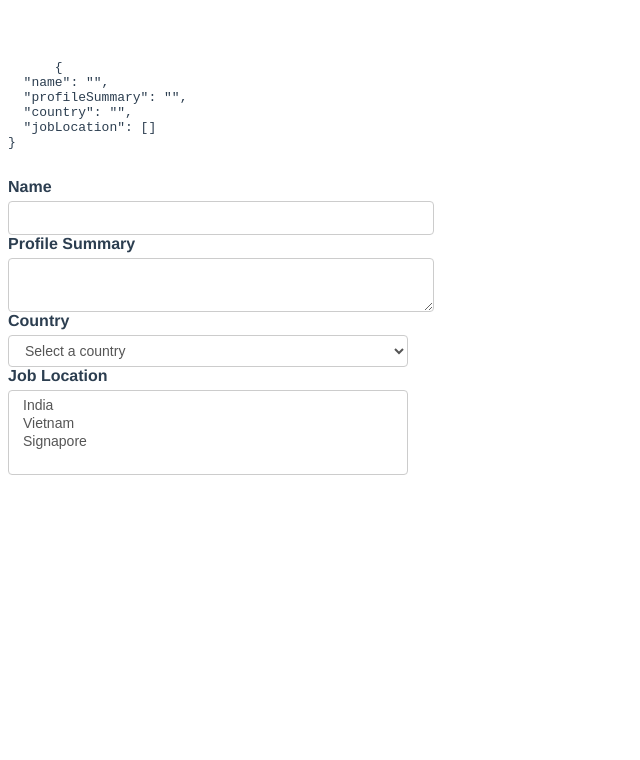
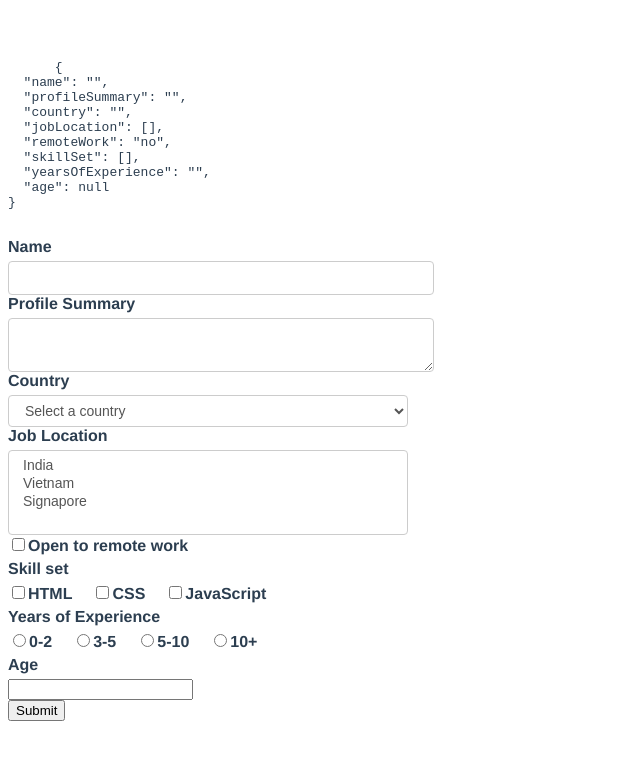
Before and after one commit to DataScientist2807/codevol_vuejs, a Vue app: page / in a window 1280 px wide. Shown: the top 760 px of the page, without its empty margins (0-640 px from the left). Built offline with nearby package versions, Linux system fonts and the light colour scheme.

Commit message:
Form Handling Part 2

```diff
--- a/src/App.vue
+++ b/src/App.vue
@@ -6,7 +6,7 @@
     </pre>
   </div>
   <div>
-    <form action="">
+    <form @submit.prevent="submitForm">
       <!-- Capture user inputs -->
       <!-- Inputs -->
       <div>
@@ -38,12 +38,79 @@
         </select>
       </div>
       <!-- checkbox -->
-
+      <div>
+        <input
+          type="checkbox"
+          id="remoteWork"
+          v-model="formValues.remoteWork"
+          true-value="yes"
+          false-value="no"
+        />
+        <label for="remoteWork">Open to remote work</label>
+      </div>
       <!-- checkbox group -->
-
+      <label>Skill set</label>
+      <input
+        type="checkbox"
+        id="html"
+        value="html"
+        v-model="formValues.skillSet"
+      />
+      <label for="html">HTML</label>
+      <input
+        type="checkbox"
+        id="css"
+        value="css"
+        v-model="formValues.skillSet"
+      />
+      <label for="css">CSS</label>
+      <input
+        type="checkbox"
+        id="javascript"
+        value="javascript"
+        v-model="formValues.skillSet"
+      />
+      <label for="javascript">JavaScript</label>
       <!-- radio -->
-
+      <div>
+        <label>Years of Experience</label>
+        <input
+          type="radio"
+          id="0-2"
+          value="0-2"
+          v-model="formValues.yearsOfExperience"
+        />
+        <label for="0-2">0-2</label>
+        <input
+          type="radio"
+          id="3-5"
+          value="3-5"
+          v-model="formValues.yearsOfExperience"
+        />
+        <label for="3-5">3-5</label>
+        <input
+          type="radio"
+          id="6-10"
+          value="6-10"
+          v-model="formValues.yearsOfExperience"
+        />
+        <label for="6-10">5-10</label>
+        <input
+          type="radio"
+          id="10+"
+          value="10+"
+          v-model="formValues.yearsOfExperience"
+        />
+        <label for="10+">10+</label>
+      </div>
+      <div>
+        <label for="age">Age</label>
+        <input type="number" id="age" v-model.number="formValues.age" />
+      </div>
       <!-- submmit form data -->
+      <div>
+        <button>Submit</button>
+      </div>
     </form>
   </div>
 </template>
@@ -57,11 +124,19 @@
         name: "",
         profileSummary: "",
         country: "",
-        jobLocation: []
+        jobLocation: [],
+        remoteWork: "no",
+        skillSet: [],
+        yearsOfExperience: "",
+        age: null,
       },
     };
   },
-  methods: {},
+  methods: {
+    submitForm() {
+      console.log("form values", this.formValues);
+    },
+  },
 };
 </script>
 
```
Lines whose indentation alone changed are shown as unchanged.
